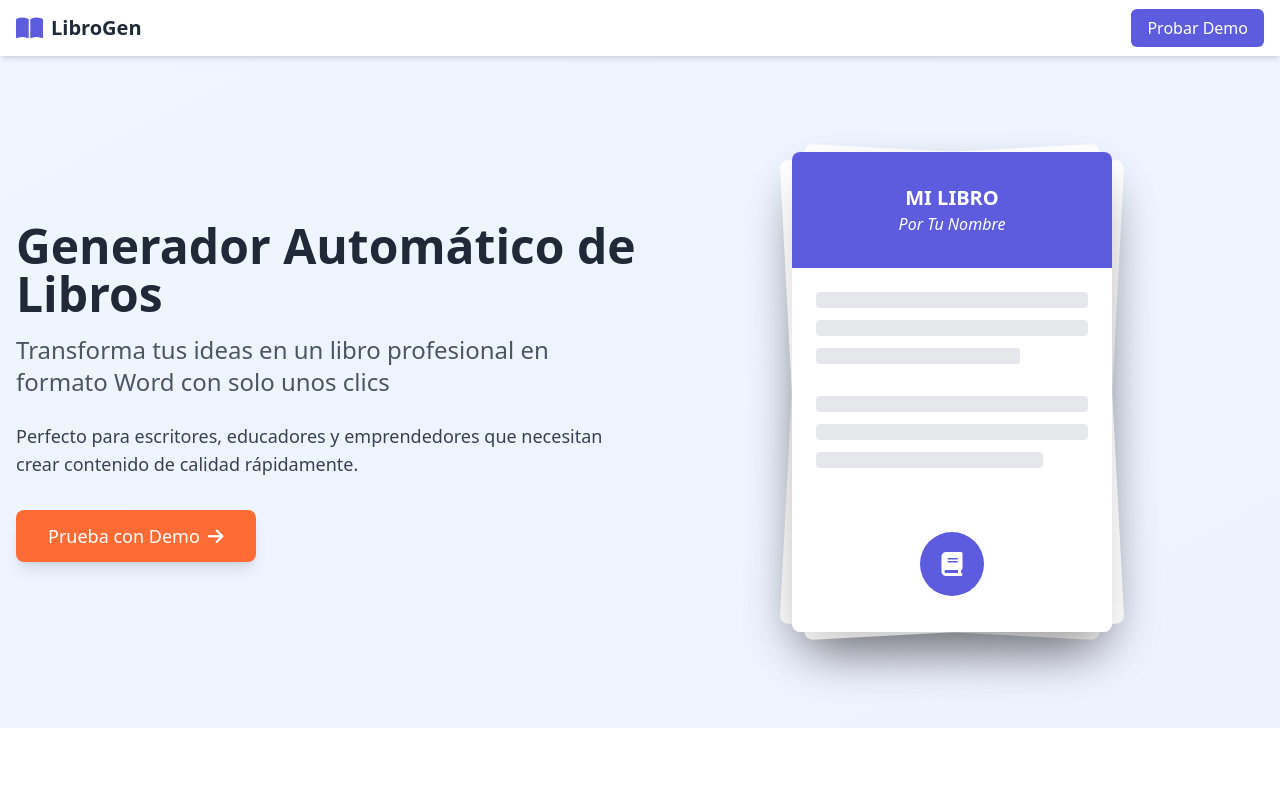
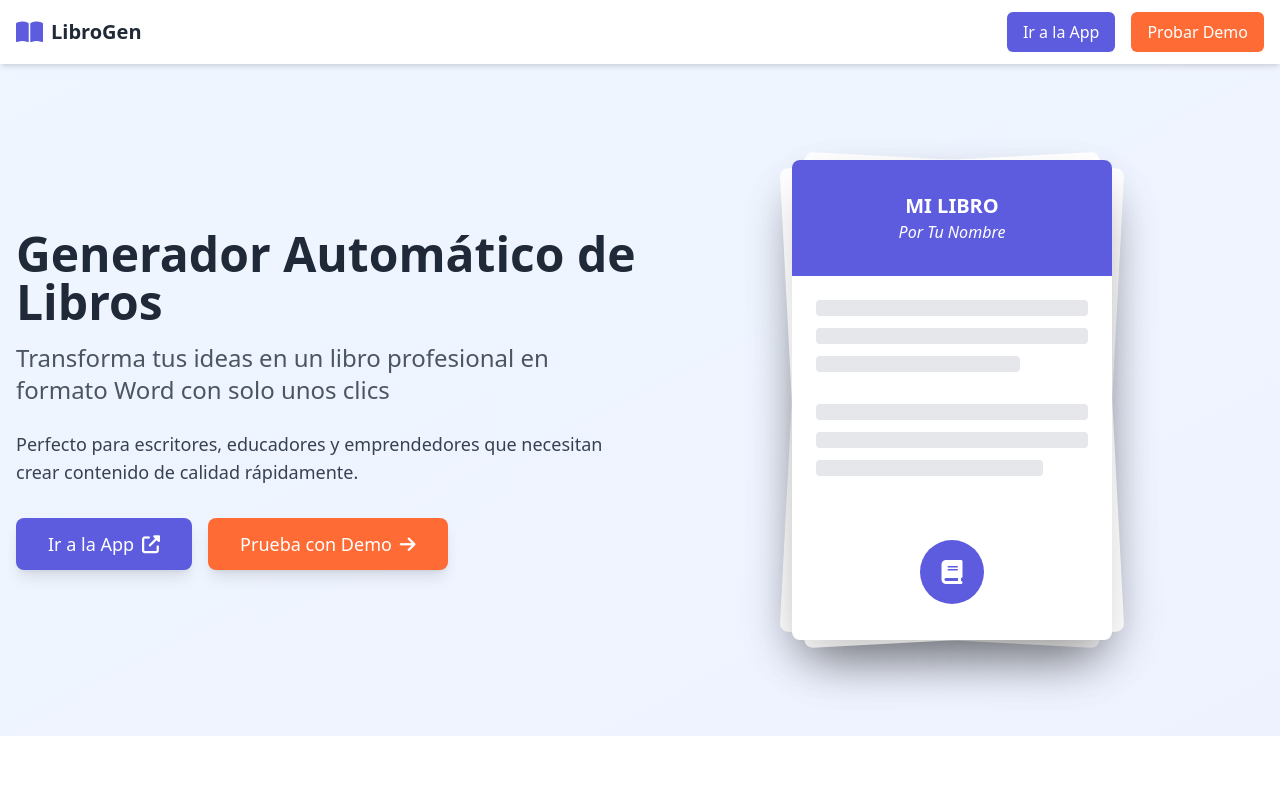
Before and after one commit to morispolanco/bookgen, a plain HTML site: page index.html in a window 1280 px wide. Shown: the top 789 px of the page. Drawn offline with nearby package versions, Linux system fonts and the light colour scheme.

Commit message:
url de app

```diff
--- a/index.html
+++ b/index.html
@@ -46,8 +46,9 @@
                 <i class="fas fa-book-open text-primary text-2xl"></i>
                 <span class="text-xl font-bold">LibroGen</span>
             </div>
-            <div>
-                <a href="#demo" class="bg-primary hover:bg-opacity-90 text-white px-4 py-2 rounded-md transition duration-300">Probar Demo</a>
+            <div class="flex space-x-4">
+                <a href="https://bookgenerator.streamlit.app/" target="_blank" class="bg-primary hover:bg-opacity-90 text-white px-4 py-2 rounded-md transition duration-300">Ir a la App</a>
+                <a href="#demo" class="bg-accent hover:bg-opacity-90 text-white px-4 py-2 rounded-md transition duration-300">Probar Demo</a>
             </div>
         </div>
     </nav>
@@ -65,10 +66,16 @@
                 <p class="text-gray-700 dark:text-gray-300 mb-8 text-lg">
                     Perfecto para escritores, educadores y emprendedores que necesitan crear contenido de calidad rápidamente.
                 </p>
-                <a href="#demo" class="bg-accent hover:bg-opacity-90 text-white text-lg px-8 py-3 rounded-lg shadow-lg hover:shadow-xl transition duration-300 inline-flex items-center">
-                    <span>Prueba con Demo</span>
-                    <i class="fas fa-arrow-right ml-2"></i>
-                </a>
+                <div class="flex space-x-4">
+                    <a href="https://bookgenerator.streamlit.app/" target="_blank" class="bg-primary hover:bg-opacity-90 text-white text-lg px-8 py-3 rounded-lg shadow-lg hover:shadow-xl transition duration-300 inline-flex items-center">
+                        <span>Ir a la App</span>
+                        <i class="fas fa-external-link-alt ml-2"></i>
+                    </a>
+                    <a href="#demo" class="bg-accent hover:bg-opacity-90 text-white text-lg px-8 py-3 rounded-lg shadow-lg hover:shadow-xl transition duration-300 inline-flex items-center">
+                        <span>Prueba con Demo</span>
+                        <i class="fas fa-arrow-right ml-2"></i>
+                    </a>
+                </div>
             </div>
             <div class="md:w-1/2 flex justify-center">
                 <div class="relative">
```
